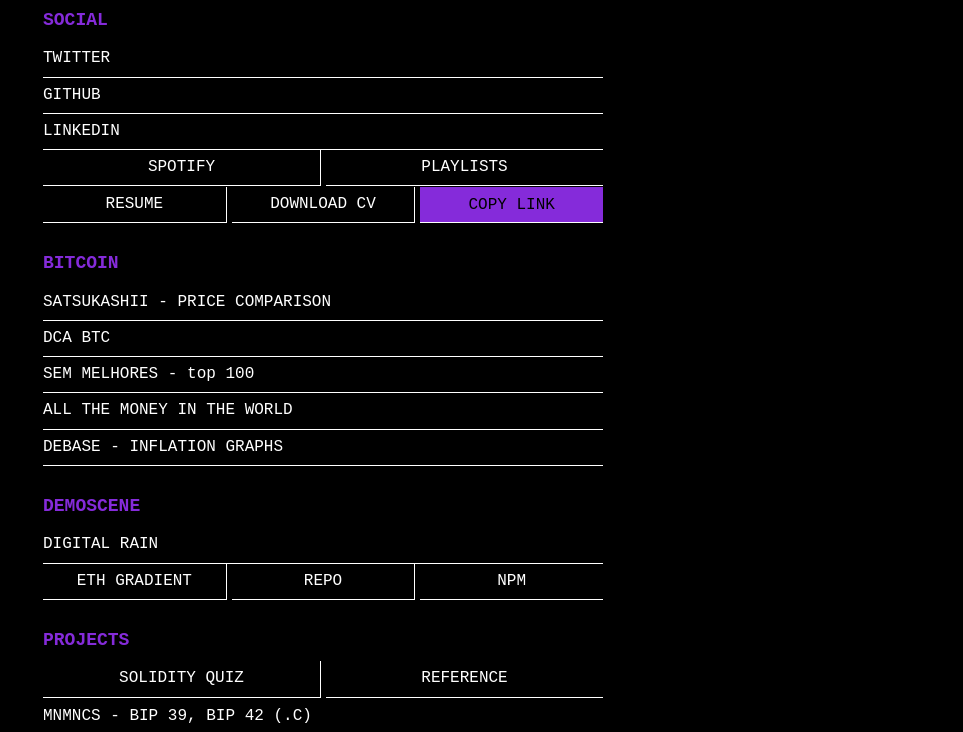
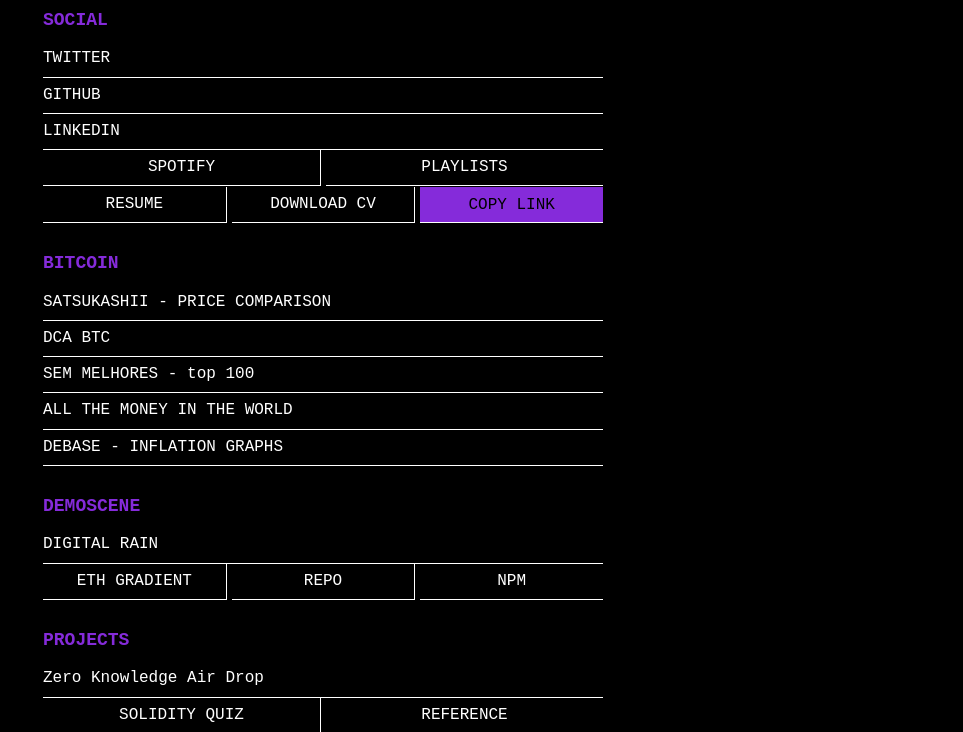
Before and after one commit to afa7789/links, a plain HTML site: page index.html in a window 1280 px wide. Shown: the part 69-801 px from the top of the page, without its empty margins (317-1280 px from the left). Drawn offline with Linux system fonts and the light colour scheme.

Commit message:
Update index.html

```diff
--- a/index.html
+++ b/index.html
@@ -238,6 +238,7 @@
 
         <section>
             <h2>PROJECTS</h2>
+            <a href="https://github.com/afa7789/zk-token-distributor" rel="noopener noreferrer" target="_blank"> Zero Knowledge Air Drop </a>
             <div class="link-group">
                 <a href="https://afa7789.github.io/study_quiz/" rel="noopener noreferrer" target="_blank">SOLIDITY QUIZ</a>
                 <a href="https://github.com/afa7789/study_quiz/blob/master/content.md" rel="noopener noreferrer" target="_blank">REFERENCE</a>
```
